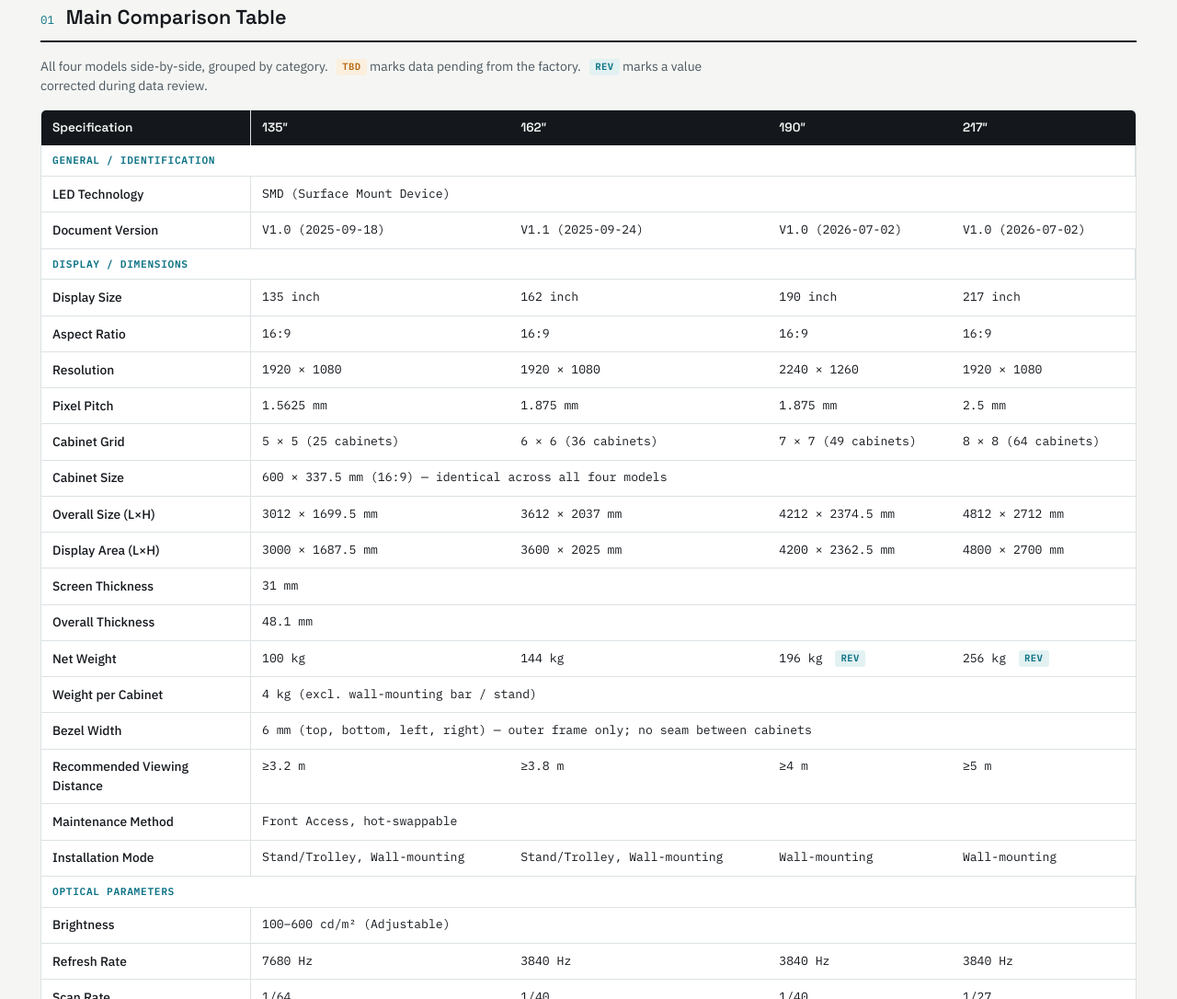
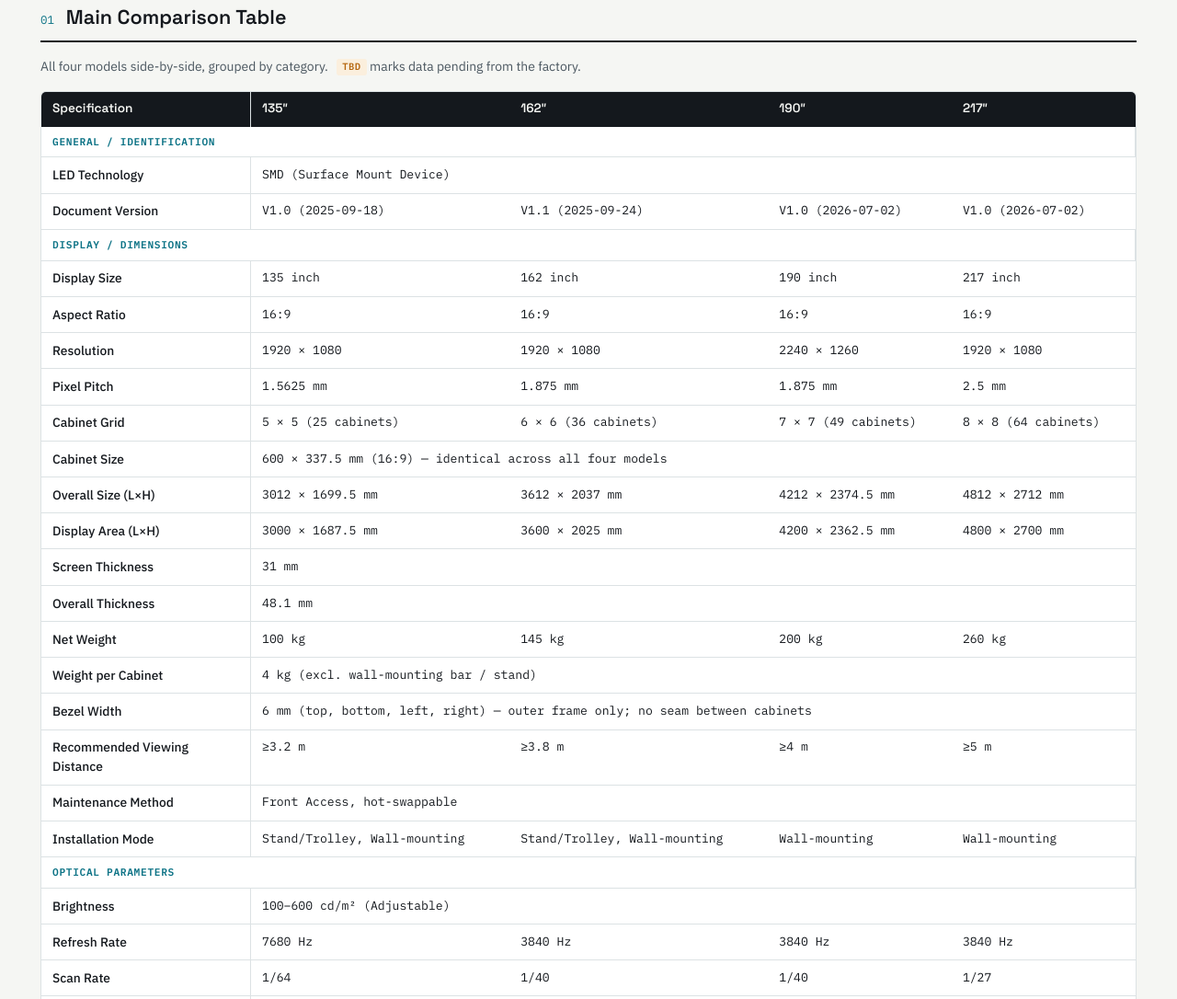
Before and after one commit to daveleo/eXview-Edge-Site, a plain HTML site: page specs/exview-edge-specification-comparison.html in a window 1280 px wide. Shown: the part 774-1860 px from the top of the page at 92% size. Drawn offline with Linux system fonts and the light colour scheme.

Commit message:
Update net weights to official datasheet (217in 260 kg, 190in 200 kg, 162in 145 kg)
Weights are official datasheet values now, so the '4 kg x N cabinets' derivation
and the REV correction markers are dropped; orphaned REV legend entry removed.

Co-Authored-By: Claude Opus 4.8 <noreply@anthropic.com>

```diff
--- a/specs/exview-edge-specification-comparison.html
+++ b/specs/exview-edge-specification-comparison.html
@@ -551,7 +551,7 @@
     <span class="section-index">01</span>
     <h2 data-i18n="s01Title">Main Comparison Table</h2>
   </div>
-  <p class="section-note" data-i18n="s01Note">All four models side-by-side, grouped by category. <span class="tag tag-tbd">TBD</span> marks data pending from the factory. <span class="tag tag-rev">REV</span> marks a value corrected during data review.</p>
+  <p class="section-note" data-i18n="s01Note">All four models side-by-side, grouped by category. <span class="tag tag-tbd">TBD</span> marks data pending from the factory.</p>
 
   <div class="table-scroll">
   <table class="comparison-table">
@@ -581,7 +581,7 @@
       <tr><th scope="row" data-i18n="lblDisplayArea">Display Area (L&times;H)</th><td>3000 &times; 1687.5 mm</td><td>3600 &times; 2025 mm</td><td>4200 &times; 2362.5 mm</td><td>4800 &times; 2700 mm</td></tr>
       <tr><th scope="row" data-i18n="lblScreenThick">Screen Thickness</th><td colspan="4">31 mm</td></tr>
       <tr><th scope="row" data-i18n="lblOverallThick">Overall Thickness</th><td colspan="4">48.1 mm</td></tr>
-      <tr><th scope="row" data-i18n="lblNetWeight">Net Weight</th><td>100 kg</td><td>144 kg</td><td>196 kg <span class="tag tag-rev">REV</span></td><td>256 kg <span class="tag tag-rev">REV</span></td></tr>
+      <tr><th scope="row" data-i18n="lblNetWeight">Net Weight</th><td>100 kg</td><td>145 kg</td><td>200 kg</td><td>260 kg</td></tr>
       <tr><th scope="row" data-i18n="lblWeightPerCab">Weight per Cabinet</th><td colspan="4" data-i18n="valWeightPerCab">4 kg (excl. wall-mounting bar / stand)</td></tr>
       <tr><th scope="row" data-i18n="lblBezelWidth">Bezel Width</th><td colspan="4" data-i18n="valBezelWidth">6 mm (top, bottom, left, right) &mdash; outer frame only; no seam between cabinets</td></tr>
       <tr><th scope="row" data-i18n="lblViewDistFull">Recommended Viewing Distance</th><td>&ge;3.2 m</td><td>&ge;3.8 m</td><td>&ge;4 m</td><td>&ge;5 m</td></tr>
@@ -666,7 +666,7 @@
           <tr><th scope="row" data-i18n="lblOverallSize">Overall Size (L&times;H)</th><td>3012 &times; 1699.5 mm</td></tr>
           <tr><th scope="row" data-i18n="lblDisplayArea">Display Area (L&times;H)</th><td>3000 &times; 1687.5 mm</td></tr>
           <tr><th scope="row" data-i18n="lblThicknessCombo">Thickness (Screen / Overall)</th><td>31 mm / 48.1 mm</td></tr>
-          <tr><th scope="row" data-i18n="lblNetWeight">Net Weight</th><td>100 kg (4 kg &times; 25 cabinets)</td></tr>
+          <tr><th scope="row" data-i18n="lblNetWeight">Net Weight</th><td>100 kg</td></tr>
           <tr><th scope="row" data-i18n="lblBezelWidth">Bezel Width</th><td>6 mm (T/B/L/R)</td></tr>
           <tr><th scope="row" data-i18n="lblViewDistShort">Viewing Distance</th><td>&ge;3.2 m</td></tr>
           <tr><th scope="row" data-i18n="lblMaintShort">Maintenance</th><td data-i18n="valFrontHotswap">Front Access, hot-swappable</td></tr>
@@ -730,7 +730,7 @@
           <tr><th scope="row" data-i18n="lblOverallSize">Overall Size (L&times;H)</th><td>3612 &times; 2037 mm</td></tr>
           <tr><th scope="row" data-i18n="lblDisplayArea">Display Area (L&times;H)</th><td>3600 &times; 2025 mm</td></tr>
           <tr><th scope="row" data-i18n="lblThicknessCombo">Thickness (Screen / Overall)</th><td>31 mm / 48.1 mm</td></tr>
-          <tr><th scope="row" data-i18n="lblNetWeight">Net Weight</th><td>144 kg (4 kg &times; 36 cabinets)</td></tr>
+          <tr><th scope="row" data-i18n="lblNetWeight">Net Weight</th><td>145 kg</td></tr>
           <tr><th scope="row" data-i18n="lblBezelWidth">Bezel Width</th><td>6 mm (T/B/L/R)</td></tr>
           <tr><th scope="row" data-i18n="lblViewDistShort">Viewing Distance</th><td>&ge;3.8 m</td></tr>
           <tr><th scope="row" data-i18n="lblMaintShort">Maintenance</th><td data-i18n="valFrontHotswap">Front Access, hot-swappable</td></tr>
@@ -794,7 +794,7 @@
           <tr><th scope="row" data-i18n="lblOverallSize">Overall Size (L&times;H)</th><td>4212 &times; 2374.5 mm</td></tr>
           <tr><th scope="row" data-i18n="lblDisplayArea">Display Area (L&times;H)</th><td>4200 &times; 2362.5 mm</td></tr>
           <tr><th scope="row" data-i18n="lblThicknessCombo">Thickness (Screen / Overall)</th><td>31 mm / 48.1 mm</td></tr>
-          <tr><th scope="row" data-i18n="lblNetWeight">Net Weight</th><td>196 kg (4 kg &times; 49 cabinets) <span class="tag tag-rev">REV</span></td></tr>
+          <tr><th scope="row" data-i18n="lblNetWeight">Net Weight</th><td>200 kg</td></tr>
           <tr><th scope="row" data-i18n="lblBezelWidth">Bezel Width</th><td>6 mm (T/B/L/R)</td></tr>
           <tr><th scope="row" data-i18n="lblViewDistShort">Viewing Distance</th><td>&ge;4 m</td></tr>
           <tr><th scope="row" data-i18n="lblMaintShort">Maintenance</th><td data-i18n="valFrontHotswap">Front Access, hot-swappable</td></tr>
@@ -856,7 +856,7 @@
           <tr><th scope="row" data-i18n="lblOverallSize">Overall Size (L&times;H)</th><td>4812 &times; 2712 mm</td></tr>
           <tr><th scope="row" data-i18n="lblDisplayArea">Display Area (L&times;H)</th><td>4800 &times; 2700 mm</td></tr>
           <tr><th scope="row" data-i18n="lblThicknessCombo">Thickness (Screen / Overall)</th><td>31 mm / 48.1 mm</td></tr>
-          <tr><th scope="row" data-i18n="lblNetWeight">Net Weight</th><td>256 kg (4 kg &times; 64 cabinets) <span class="tag tag-rev">REV</span></td></tr>
+          <tr><th scope="row" data-i18n="lblNetWeight">Net Weight</th><td>260 kg</td></tr>
           <tr><th scope="row" data-i18n="lblBezelWidth">Bezel Width</th><td>6 mm (T/B/L/R)</td></tr>
           <tr><th scope="row" data-i18n="lblViewDistShort">Viewing Distance</th><td>&ge;5 m</td></tr>
           <tr><th scope="row" data-i18n="lblMaintShort">Maintenance</th><td data-i18n="valFrontHotswap">Front Access, hot-swappable</td></tr>
@@ -926,7 +926,7 @@
       scaleMeta216: `8&nbsp;&times;&nbsp;8 &middot; 64 cabinets<br>2.5&nbsp;mm pitch<br>1920&nbsp;&times;&nbsp;1080`,
       tocComparison: `Comparison table`,
       s01Title: `Main Comparison Table`,
-      s01Note: `All four models side-by-side, grouped by category. <span class="tag tag-tbd">TBD</span> marks data pending from the factory. <span class="tag tag-rev">REV</span> marks a value corrected during data review.`,
+      s01Note: `All four models side-by-side, grouped by category. <span class="tag tag-tbd">TBD</span> marks data pending from the factory.`,
       catGeneral: `General / Identification`,
       lblLEDTech: `LED Technology`,
       valSMD: `SMD (Surface Mount Device)`,
@@ -1052,7 +1052,7 @@
       scaleMeta216: `8&nbsp;&times;&nbsp;8 &middot; 64 kabinetter<br>2,5&nbsp;mm pixelafstand<br>1920&nbsp;&times;&nbsp;1080`,
       tocComparison: `Sammenligningstabel`,
       s01Title: `Hovedsammenligningstabel`,
-      s01Note: `Alle fire modeller side om side, grupperet efter kategori. <span class="tag tag-tbd">TBD</span> markerer data, der afventer fra fabrikken. <span class="tag tag-rev">REV</span> markerer en v&aelig;rdi, der er rettet under datagennemgangen.`,
+      s01Note: `Alle fire modeller side om side, grupperet efter kategori. <span class="tag tag-tbd">TBD</span> markerer data, der afventer fra fabrikken.`,
       catGeneral: `Generelt / Identifikation`,
       lblLEDTech: `LED-teknologi`,
       valSMD: `SMD (overflademonteret komponent)`,
@@ -1178,7 +1178,7 @@
       scaleMeta216: `8&nbsp;&times;&nbsp;8 &middot; 64 Kabinette<br>2,5&nbsp;mm Pixelabstand<br>1920&nbsp;&times;&nbsp;1080`,
       tocComparison: `Vergleichstabelle`,
       s01Title: `Haupt-Vergleichstabelle`,
-      s01Note: `Alle vier Modelle im direkten Vergleich, nach Kategorie gruppiert. <span class="tag tag-tbd">TBD</span> kennzeichnet noch ausstehende Daten vom Werk. <span class="tag tag-rev">REV</span> kennzeichnet einen im Rahmen der Datenpr&uuml;fung korrigierten Wert.`,
+      s01Note: `Alle vier Modelle im direkten Vergleich, nach Kategorie gruppiert. <span class="tag tag-tbd">TBD</span> kennzeichnet noch ausstehende Daten vom Werk.`,
       catGeneral: `Allgemein / Kennzeichnung`,
       lblLEDTech: `LED-Technologie`,
       valSMD: `SMD (oberfl&auml;chenmontiertes Bauteil)`,
@@ -1304,7 +1304,7 @@
       scaleMeta216: `8&nbsp;&times;&nbsp;8 &middot; 64个机柜<br>2.5&nbsp;mm 点间距<br>1920&nbsp;&times;&nbsp;1080`,
       tocComparison: `对比表`,
       s01Title: `主对比表`,
-      s01Note: `四款型号并列对比，按类别分组。<span class="tag tag-tbd">TBD</span>表示待工厂提供的数据。<span class="tag tag-rev">REV</span>表示数据审核中已更正的数值。`,
+      s01Note: `四款型号并列对比，按类别分组。<span class="tag tag-tbd">TBD</span>表示待工厂提供的数据。`,
       catGeneral: `基本信息 / 型号识别`,
       lblLEDTech: `LED技术`,
       valSMD: `SMD（表面贴装器件）`,
```
Also changed, not shown: marketing/exview-edge-datasheet.html (+1 -1 lines).
